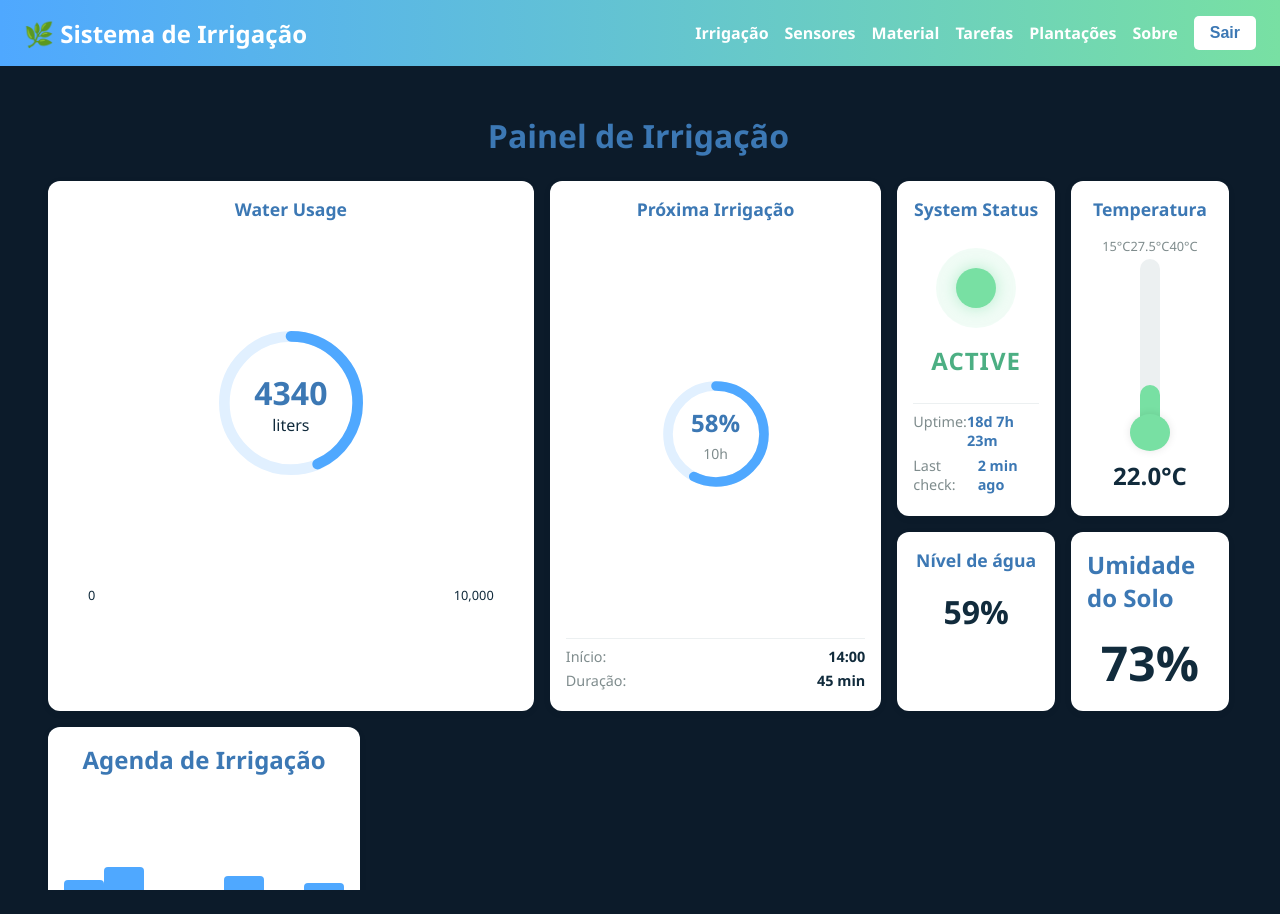
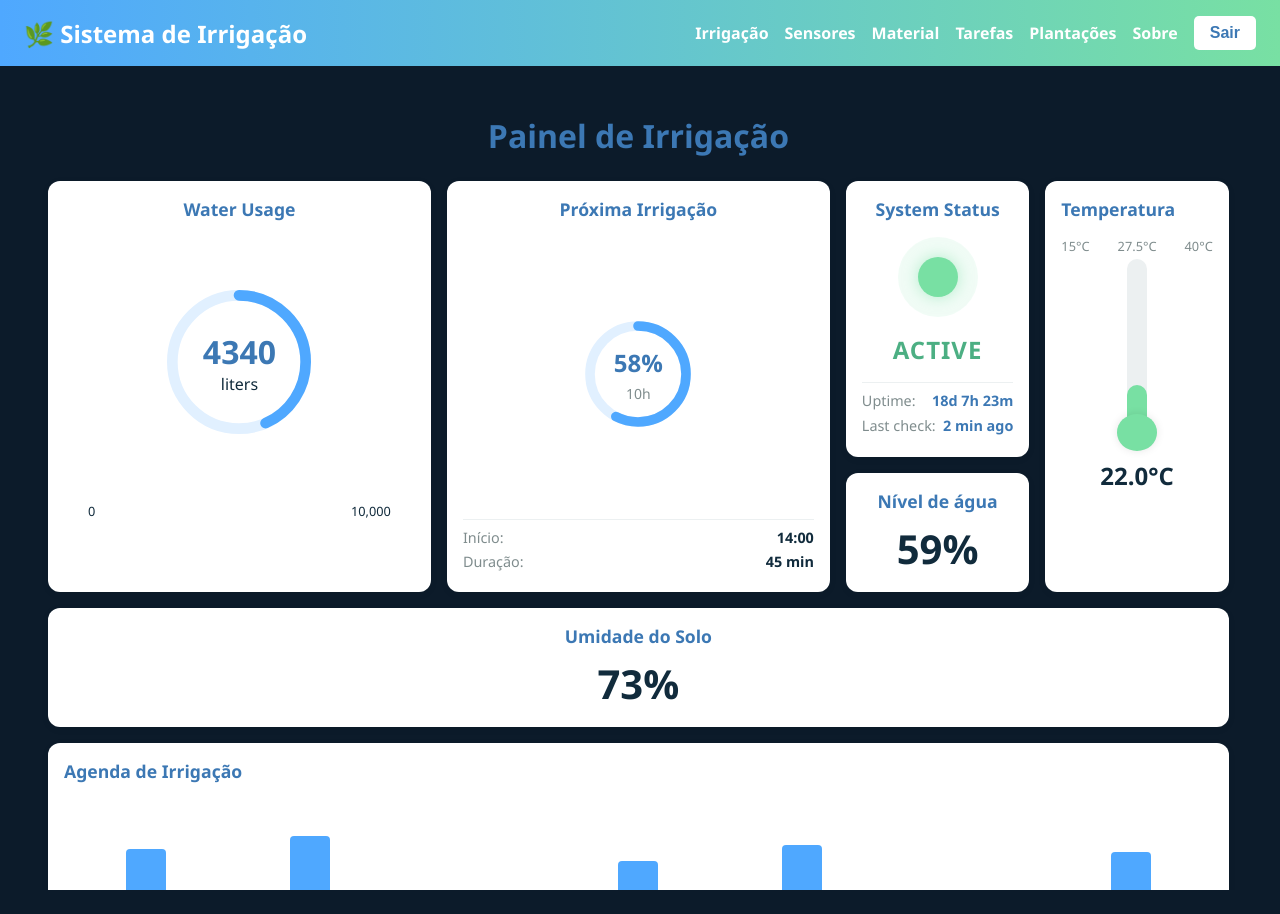
Before and after one commit to SrTinny/Sistema-de-irrigacao, a React (Vite) app: page /cliente in a window 1280 px wide. Built offline with nearby package versions, Linux system fonts and the light colour scheme; sample sign-in values are in the browser's storage.

Commit message:
refactor: colocando todos os cards do grid em divs

```diff
--- a/src/components/irrigacao/irrigacaoClient.jsx
+++ b/src/components/irrigacao/irrigacaoClient.jsx
@@ -4,7 +4,7 @@ import "./irrigacaoClient.scss";
 import WaterUsage from "../waterUsageCard/WaterUsage";
 import NextIrrigationCard from "../nextIrrigationCard/NextIrrigationCard";
 import SystemStatusCard from "../systemStatusCard/SystemStatusCard";
-import Thermometer from "../thermometer/Thermometer"; // Importa o termômetro
+import Thermometer from "../thermometer/Thermometer";
 
 const IrrigacaoClient = () => {
   const [umidadeSolo, setUmidadeSolo] = useState(72);
@@ -14,7 +14,6 @@ const IrrigacaoClient = () => {
   const [nivelAgua, setNivelAgua] = useState(58);
   const [proximaIrrigacao, setProximaIrrigacao] = useState(58);
 
-  // Gerar dados para o gráfico de barras
   const generateBarChartData = () => {
     return Array.from({ length: 7 }, (_, i) => ({
       day: ["Dom", "Seg", "Ter", "Qua", "Qui", "Sex", "Sáb"][i],
@@ -54,39 +53,42 @@ const IrrigacaoClient = () => {
     <div className="dashboard-container">
       <h1>Painel de Irrigação</h1>
       <div className="dashboard-grid">
-        <div className="water-usage-container">
+        <div className="water-usage-container" data-area="usage">
           <WaterUsage usage={fluxoAgua} maxUsage={10000} />
         </div>
 
-        <div className="next-irrigation-container">
+        <div className="next-irrigation-container" data-area="next">
           <NextIrrigationCard percentage={proximaIrrigacao} />
         </div>
 
-        <div className="system-status-container">
+        <div className="system-status-container" data-area="status">
           <SystemStatusCard isActive={statusBomba} />
         </div>
 
+        <div className="temperature-container" data-area="temp">
           <DashboardCard
             title="Temperatura"
-          area="temp"
             customContent={<Thermometer temperature={temperatura} />}
           />
+        </div>
 
+        <div className="level-container" data-area="level">
           <DashboardCard
             title="Nível de água"
             value={`${nivelAgua.toFixed(0)}%`}
-          area="level"
           />
+        </div>
 
+        <div className="moisture-container" data-area="moisture">
           <DashboardCard
             title="Umidade do Solo"
             value={`${umidadeSolo.toFixed(0)}%`}
-          area="moisture"
           />
+        </div>
 
+        <div className="schedule-container" data-area="schedule">
           <DashboardCard
             title="Agenda de Irrigação"
-          area="schedule"
             customContent={
               <div className="bar-chart">
                 {barChartData.map((bar, index) => (
@@ -102,6 +104,7 @@ const IrrigacaoClient = () => {
           />
         </div>
       </div>
+    </div>
   );
 };
 
--- a/src/components/irrigacao/irrigacaoClient.scss
+++ b/src/components/irrigacao/irrigacaoClient.scss
@@ -5,7 +5,7 @@
   background-color: $gray-bg;
   color: $gray-dark;
   height: 100vh;
-  width: 96vw; // Corrigido para 100vw (view width)
+  width: 96vw;
   margin: 0;
   padding: $spacing-lg;
   font-family: $font-main;
@@ -26,19 +26,19 @@
 .dashboard-grid {
   display: grid;
   grid-template-columns: repeat(6, 1fr);
-  grid-template-rows: repeat(6, 1fr);
+  grid-template-rows: auto auto 1fr;
   gap: $spacing-md;
   grid-template-areas:
     "usage usage next next status temp"
     "usage usage next next level temp"
     "moisture moisture moisture moisture moisture moisture"
-    "moisture moisture moisture moisture moisture moisture"
-    "schedule schedule schedule schedule schedule schedule"
     "schedule schedule schedule schedule schedule schedule";
+  height: calc(100vh - 120px);
   flex: 1;
   min-height: 0;
 }
 
+// Estilos gerais para cards
 .card {
   background-color: $white;
   border-radius: $border-radius-lg;
@@ -46,6 +46,8 @@
   box-shadow: $shadow-card;
   transition: transform $transition-normal;
   height: 100%;
+  display: flex;
+  flex-direction: column;
 
   h2 {
     font-size: 1.1rem;
@@ -68,14 +70,107 @@
   }
 
   &:hover {
-    transform: translateY(-0.25rem); // -4px convertido
+    transform: translateY(-0.25rem);
   }
 }
 
+// Áreas específicas
+[data-area] {
+  height: 100%;
+}
+
+[data-area="usage"] {
+  grid-area: usage;
+}
+
+[data-area="next"] {
+  grid-area: next;
+}
+
+[data-area="status"] {
+  grid-area: status;
+}
+
+[data-area="temp"] {
+  grid-area: temp;
+}
+
+[data-area="level"] {
+  grid-area: level;
+}
+
+[data-area="moisture"] {
+  grid-area: moisture;
+}
+
+[data-area="schedule"] {
+  grid-area: schedule;
+}
+
+// Estilos para cards específicos
+[data-area="level"],
+[data-area="moisture"] {
+  .card {
+    justify-content: center;
+    align-items: center;
+
+    p {
+      font-size: 2.5rem;
+      margin-top: 0;
+    }
+  }
+}
+
+[data-area="schedule"] {
+  .card {
+    .bar-chart {
+      display: flex;
+      height: 120px;
+      align-items: flex-end;
+      justify-content: space-around;
+      margin-top: 1.25rem;
+
+      .bar {
+        width: 2.5rem;
+        background-color: $blue;
+        border-radius: $border-radius-sm $border-radius-sm 0 0;
+        position: relative;
+
+        &::after {
+          content: attr(data-value);
+          position: absolute;
+          bottom: -1.5625rem;
+          left: 50%;
+          transform: translateX(-50%);
+          font-size: 0.8rem;
+        }
+      }
+    }
+  }
+}
+
+// Estilos para o termômetro
+[data-area="temp"] {
+  .card-custom-content {
+    padding: $spacing-sm 0;
+    height: 100%;
+    display: flex;
+    align-items: center;
+    justify-content: center;
+  }
+}
+
+// Responsividade
+@media (max-width: $breakpoint-md) {
+  .dashboard-grid {
+    display: flex;
+    flex-direction: column;
+    gap: $spacing-md;
+  }
+}
+
+// Estilo para o container de uso de água
 .water-usage-container {
-  grid-area: usage;
-  height: 100%;
-
   .water-usage {
     height: 100%;
     background-color: lighten($blue, 35%);
@@ -130,110 +225,7 @@
       font-size: 0.8rem;
       color: $gray-dark;
       margin-top: $spacing-sm;
-      padding: 0 $spacing-lg; // 20px convertido
+      padding: 0 $spacing-lg;
     }
   }
 }
-
-.next-irrigation-container {
-  grid-area: next;
-  height: 100%;
-}
-
-.system-status-container {
-  grid-area: status;
-  height: 100%;
-}
-
-// Estilo para os outros cards
-[data-area="next"],
-[data-area="status"],
-[data-area="temp"],
-[data-area="level"] {
-  display: flex;
-  flex-direction: column;
-  justify-content: center;
-  align-items: center;
-
-  p {
-    font-size: 2rem;
-    margin-top: 0.625rem; // 10px convertido
-  }
-}
-
-[data-area="moisture"] {
-  display: flex;
-  flex-direction: column;
-  justify-content: center;
-  align-items: center;
-
-  h2 {
-    font-size: 1.5rem;
-    margin-bottom: 1rem;
-  }
-
-  p {
-    font-size: 3rem;
-    font-weight: $font-bold;
-  }
-}
-
-[data-area="schedule"] {
-  display: flex;
-  flex-direction: column;
-
-  h2 {
-    font-size: 1.5rem;
-    margin-bottom: 1rem;
-    text-align: center;
-  }
-
-  // Estilo para o gráfico de barras
-  .bar-chart {
-    display: flex;
-    height: 9.375rem; // 150px convertido
-    align-items: flex-end;
-    justify-content: space-around;
-    margin-top: 1.25rem; // 20px convertido
-
-    .bar {
-      width: 2.5rem; // 40px convertido
-      background-color: $blue;
-      border-radius: $border-radius-sm $border-radius-sm 0 0;
-      position: relative;
-
-      &::after {
-        content: attr(data-value);
-        position: absolute;
-        bottom: -1.5625rem; // -25px convertido
-        left: 50%;
-        transform: translateX(-50%);
-        font-size: 0.8rem;
-      }
-    }
-  }
-}
-
-// Adicione isso no final do arquivo
-[data-area="temp"] {
-  .card-custom-content {
-    padding: $spacing-sm 0;
-
-    // Ajustes específicos para o termômetro
-    .thermometer {
-      height: 100%;
-      display: flex;
-      flex-direction: column;
-      justify-content: center;
-    }
-  }
-}
-
-// Responsivo
-@media (max-width: $breakpoint-md) { // 800px convertido para breakpoint
-  .dashboard-grid {
-    display: flex;
-    flex-direction: column;
-    gap: $spacing-md;
-  }
-}
```
Lines whose indentation alone changed are shown as unchanged.
